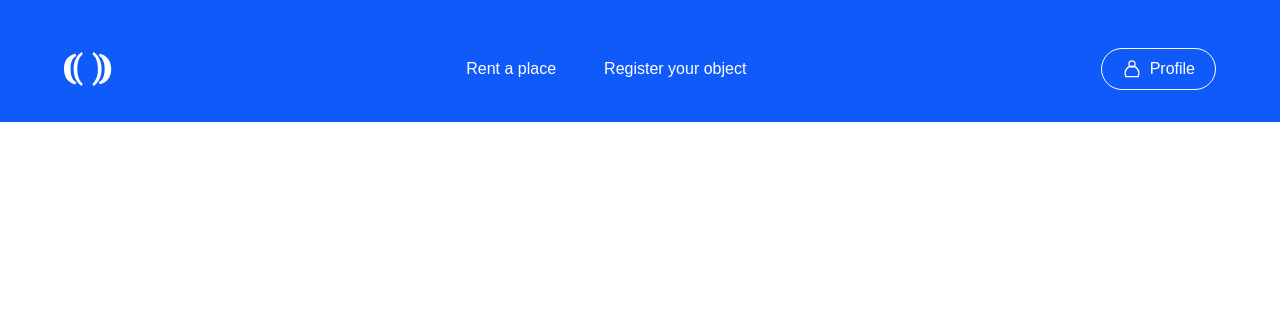
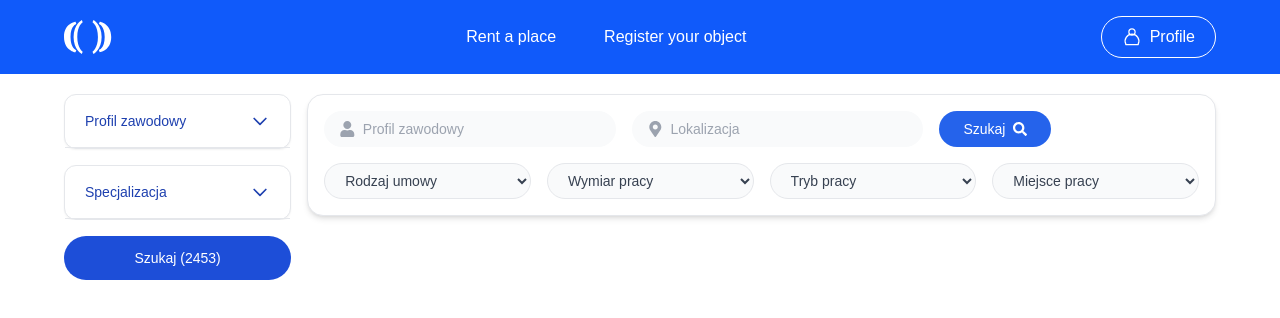
Before and after one commit to Leanid554/thesis, a Next.js app: page /home in a window 1280 px wide. Shown: the top 318 px of the page. Built offline with nearby package versions, Linux system fonts and the light colour scheme.

Commit message:
Add sidebar and filters

```diff
--- a/package.json
+++ b/package.json
@@ -12,6 +12,7 @@
     "next": "15.3.1",
     "react": "^19.0.0",
     "react-dom": "^19.0.0",
+    "react-icons": "^5.5.0",
     "toastify-js": "^1.12.0"
   },
   "devDependencies": {
--- /dev/null
+++ b/src/app/components/filtersPanel/filtersPanel.tsx
@@ -0,0 +1,163 @@
+"use client";
+import React, { useState } from "react";
+
+const filterData = [
+  {
+    title: "Profil zawodowy",
+    name: "profile",
+    options: [
+      { label: "Lekarz", count: 126 },
+      { label: "Pielęgniarka", count: 554 },
+      { label: "Ratownik medyczny", count: 345 },
+      { label: "Psycholog", count: 334 },
+      { label: "Inne", count: 764 },
+    ],
+  },
+  {
+    title: "Specjalizacja",
+    name: "specialization",
+    options: [
+      { label: "Pediatria", count: 126 },
+      { label: "Kardiologia", count: 554 },
+      { label: "Chirurgia", count: 345 },
+      { label: "Endokrynologia", count: 334 },
+      { label: "Psychologia", count: 764 },
+    ],
+  },
+];
+
+export default function FiltersPanel() {
+  const [expanded, setExpanded] = useState<string | null>(null);
+  const [selected, setSelected] = useState<Record<string, Set<string>>>({});
+
+  const toggleFilter = (title: string) => {
+    setExpanded(expanded === title ? null : title);
+  };
+
+  const handleCheckbox = (category: string, label: string) => {
+    setSelected((prev) => {
+      const current = new Set(prev[category] || []);
+      if (current.has(label)) {
+        current.delete(label);
+      } else {
+        current.add(label);
+      }
+      return { ...prev, [category]: current };
+    });
+  };
+
+  const clearFilters = () => setSelected({});
+  const activeCount = Object.values(selected).reduce(
+    (acc, set) => acc + set.size,
+    0
+  );
+
+  return (
+    <div className=" flex flex-col pt-5">
+      {/* mobile */}
+      <button
+        className="xl:hidden border border-gray-300 text-blue-700 font-bold rounded-full px-4 py-2"
+        onClick={() =>
+          document.getElementById("filters")?.classList.toggle("hidden")
+        }
+      >
+        Filtry
+      </button>
+
+      <div id="filters" className="hidden xl:block">
+        {/* active filters */}
+        {activeCount > 0 && (
+          <div className="border rounded-xl px-5 py-3 bg-white shadow-sm mb-2">
+            <div className="flex justify-between items-center mb-3">
+              <span className="text-sm font-medium text-blue-700">
+                Aktywne filtry ({activeCount})
+              </span>
+              <button
+                onClick={clearFilters}
+                className="text-xs font-bold text-black hover:underline"
+              >
+                Wyczyść
+              </button>
+            </div>
+            <ul className="text-sm space-y-1 text-gray-700">
+              {Object.entries(selected).map(([key, values]) =>
+                Array.from(values).map((val) => <li key={key + val}>{val}</li>)
+              )}
+            </ul>
+          </div>
+        )}
+
+        {/* filters */}
+        <div className="flex flex-col gap-4">
+          {filterData.map(({ title, name, options }) => (
+            <div key={name} className="border rounded-xl bg-white shadow-sm">
+              <button
+                onClick={() => toggleFilter(title)}
+                className="w-full flex justify-between items-center text-left font-medium text-sm text-blue-800 px-5 py-4 border-b border-gray-200 focus:outline-none"
+              >
+                <span>{title}</span>
+                <svg
+                  className={`w-5 h-5 transition-transform duration-300 ${
+                    expanded === title ? "rotate-180" : ""
+                  }`}
+                  fill="none"
+                  stroke="currentColor"
+                  viewBox="0 0 24 24"
+                  xmlns="http://www.w3.org/2000/svg"
+                >
+                  <path
+                    strokeLinecap="round"
+                    strokeLinejoin="round"
+                    strokeWidth={2}
+                    d="M19 9l-7 7-7-7"
+                  />
+                </svg>
+              </button>
+
+              <div
+                className={`overflow-hidden transition-all duration-300 px-5 ${
+                  expanded === title ? "max-h-[500px] py-4" : "max-h-0"
+                }`}
+              >
+                <div className="space-y-2 text-sm text-gray-700">
+                  {options.map(({ label, count }) => (
+                    <div
+                      key={label}
+                      className="flex justify-between items-center"
+                    >
+                      <label className="flex items-center gap-2 cursor-pointer">
+                        <input
+                          type="checkbox"
+                          checked={selected[name]?.has(label) || false}
+                          onChange={() => handleCheckbox(name, label)}
+                          className="accent-blue-600"
+                        />
+                        {label}
+                      </label>
+                      <span>{count}</span>
+                    </div>
+                  ))}
+                </div>
+              </div>
+            </div>
+          ))}
+        </div>
+
+        {/* buttons actions */}
+        <div className="sticky bottom-0  bg-white pt-1  pb-6">
+          {activeCount > 0 && (
+            <button
+              onClick={clearFilters}
+              className="w-full border border-blue-700 text-blue-700 text-sm font-normal mt-2 py-3 rounded-full hover:bg-blue-50 transition"
+            >
+              Wyczyść filtry
+            </button>
+          )}
+          <button className="w-full text-sm bg-blue-700 text-white font-normal py-3 rounded-full mt-3 hover:bg-blue-800 transition">
+            Szukaj (2453)
+          </button>
+        </div>
+      </div>
+    </div>
+  );
+}
--- a/src/app/components/navbar/navbar.tsx
+++ b/src/app/components/navbar/navbar.tsx
@@ -23,7 +23,7 @@ export default function Navbar() {
   return (
     <div className="bg-main-blue">
       <div className="container">
-        <div className="pt-12 pb-8 flex justify-between items-center">
+        <div className="pt-4 pb-4 flex justify-between items-center">
           <Image className="w-12" src={white_logo} alt="logo" />
           {/* desktop menu */}
           <div className="hidden md:flex text-white gap-12">
--- /dev/null
+++ b/src/app/components/sidebar/sidebar.tsx
@@ -0,0 +1,112 @@
+"use client";
+import React, { useState } from "react";
+import { FaSearch, FaMapMarkerAlt, FaUser } from "react-icons/fa";
+
+export default function SearchBar() {
+  const [search, setSearch] = useState({
+    profile: "",
+    location: "",
+    contract: "",
+    workTime: "",
+    workType: "",
+    place: "",
+  });
+
+  const handleChange = (key: string, value: string) => {
+    setSearch((prev) => ({ ...prev, [key]: value }));
+  };
+
+  const handleSearch = () => {
+    console.log("Wyszukiwanie:", search);
+  };
+
+  return (
+    <div className="w-full bg-white rounded-2xl border border-gray-200 p-4 shadow-md mt-5">
+      <div className="flex flex-wrap xl:flex-nowrap gap-4 mb-4">
+        <div className="flex items-center w-full xl:w-1/3 bg-gray-50 rounded-full px-4 py-2">
+          <FaUser className="text-gray-400 mr-2" />
+          <input
+            type="text"
+            placeholder="Profil zawodowy"
+            value={search.profile}
+            onChange={(e) => handleChange("profile", e.target.value)}
+            className="bg-transparent outline-none w-full text-sm"
+          />
+        </div>
+
+        <div className="flex items-center w-full xl:w-1/3 bg-gray-50 rounded-full px-4 py-2">
+          <FaMapMarkerAlt className="text-gray-400 mr-2" />
+          <input
+            type="text"
+            placeholder="Lokalizacja"
+            value={search.location}
+            onChange={(e) => handleChange("location", e.target.value)}
+            className="bg-transparent outline-none w-full text-sm"
+          />
+        </div>
+
+        <button
+          onClick={handleSearch}
+          className="bg-blue-600 text-white text-sm rounded-full px-6 py-2 flex items-center gap-2  whitespace-nowrap"
+        >
+          Szukaj <FaSearch />
+        </button>
+      </div>
+
+      {/* dropdown*/}
+      <div className="grid grid-cols-1 sm:grid-cols-2 md:grid-cols-3 xl:grid-cols-4 gap-4">
+        <Select
+          placeholder="Rodzaj umowy"
+          value={search.contract}
+          onChange={(val) => handleChange("contract", val)}
+          options={["o pracę", "o dzieło", "zlecenie", "B2B"]}
+        />
+        <Select
+          placeholder="Wymiar pracy"
+          value={search.workTime}
+          onChange={(val) => handleChange("workTime", val)}
+          options={["pełen etat", "3/4 etatu", "1/2 etatu", "na godziny"]}
+        />
+        <Select
+          placeholder="Tryb pracy"
+          value={search.workType}
+          onChange={(val) => handleChange("workType", val)}
+          options={["stacjonarny", "zdalny", "hybrydowy"]}
+        />
+        <Select
+          placeholder="Miejsce pracy"
+          value={search.place}
+          onChange={(val) => handleChange("place", val)}
+          options={["Lublin", "Gdańsk", "Warszawa", "Poznań"]}
+        />
+      </div>
+    </div>
+  );
+}
+
+function Select({
+  placeholder,
+  value,
+  onChange,
+  options,
+}: {
+  placeholder: string;
+  value: string;
+  onChange: (val: string) => void;
+  options: string[];
+}) {
+  return (
+    <select
+      value={value}
+      onChange={(e) => onChange(e.target.value)}
+      className="w-full bg-gray-50 rounded-full px-4 py-2 text-sm text-gray-700 border border-gray-200 focus:ring-2 focus:ring-blue-500 focus:outline-none"
+    >
+      <option value="">{placeholder}</option>
+      {options.map((opt) => (
+        <option key={opt} value={opt}>
+          {opt}
+        </option>
+      ))}
+    </select>
+  );
+}
--- a/src/app/home/page.tsx
+++ b/src/app/home/page.tsx
@@ -1,11 +1,21 @@
 "use client";
 import React from "react";
 import Navbar from "../components/navbar/navbar";
+import FiltersPanel from "../components/filtersPanel/filtersPanel";
+import Sidebar from "../components/sidebar/sidebar";
 
-export default function Home() {
+export default function page() {
   return (
     <div>
       <Navbar />
+      <div className="flex flex-col xl:flex-row w-full gap-4 container">
+        <div className="w-100% xl:w-[20%]">
+          <FiltersPanel />
+        </div>
+        <div className="w-100% xl:w-[80%]">
+          <Sidebar />
+        </div>
+      </div>
     </div>
   );
 }
```
Also changed, not shown: 1 other file (tests, documents, lock files or other folders).
